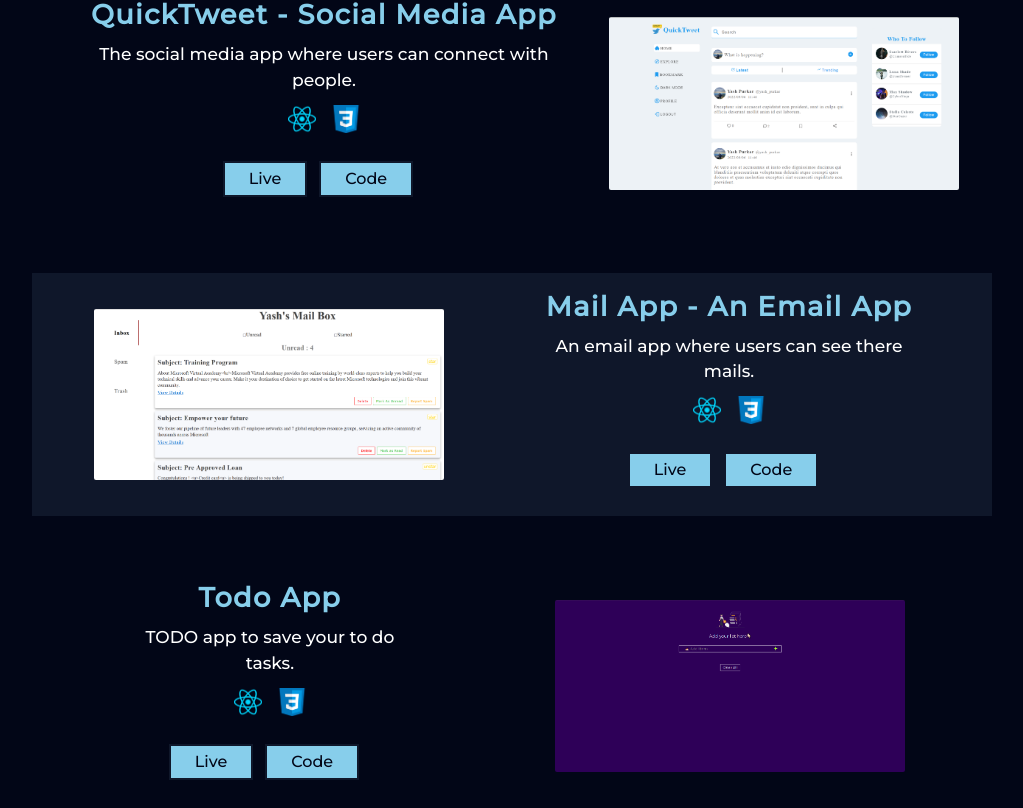
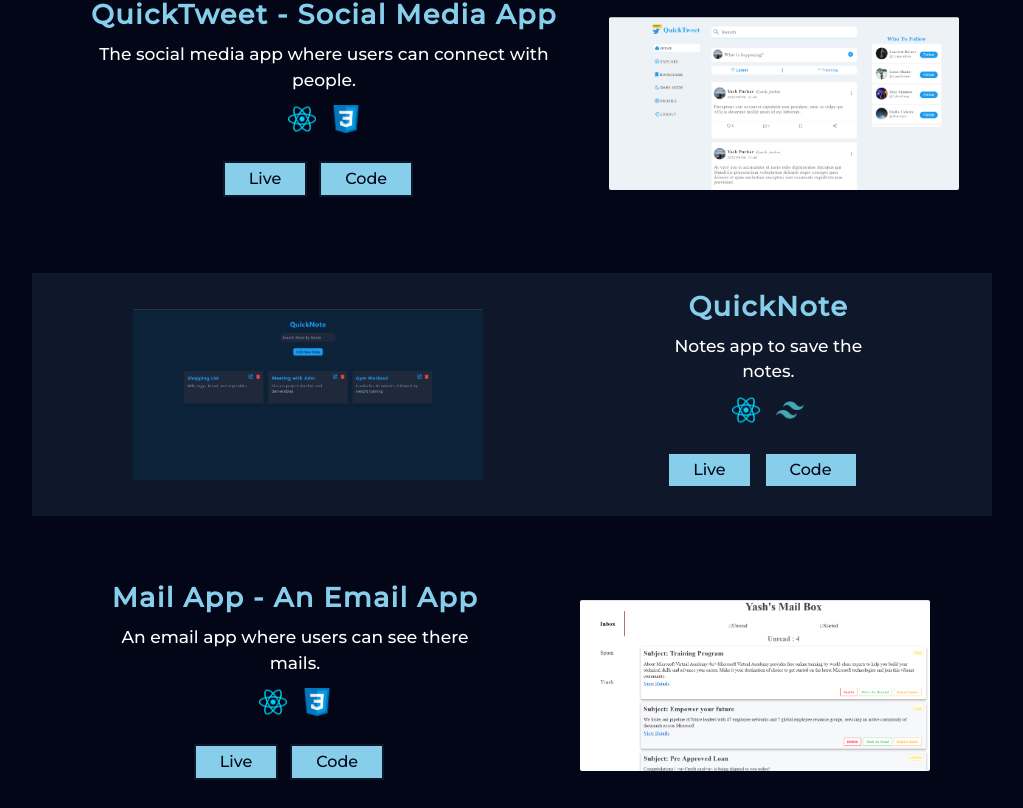
Before and after one commit to yash-purkar/react-portfolio, a React (Create React App) app: page /projects in a window 1280 px wide. Shown: the part 428-1236 px from the top of the page, without its empty margins (128-1151 px from the left). Built offline with nearby package versions, Linux system fonts and the light colour scheme; the HTML template or start-up script is replaced by a standard one.

Commit message:
docs: update

```diff
--- a/src/Datas/ProjectsData.js
+++ b/src/Datas/ProjectsData.js
@@ -1,11 +1,12 @@
 import QuickDealImg from '../assets/quickdeal-pic.png'
 import QuickTweetImg from '../assets/quicktweet-pic.png'
 import MailAppImg from '../assets/emailapp-pic.png'
-import TodoAppImg from '../assets/todo-pic.png'
+import QuickNote from '../assets/quickNote.png'
 import HTML from '../assets/html.png'
 import CSS from '../assets/css.png'
 import ReactJs from '../assets/react.png'
 import JavaScript from '../assets/javascript.png'
+import tailwindIcon from '../assets/tailwind.png'
 
 export const ProjectsData = [
   {
@@ -25,6 +26,14 @@
     sourceLink: "https://github.com/yash-purkar/QuickTweet/tree/master"
   },
   {
+    name: "QuickNote",
+    img: QuickNote,
+    description: "Notes app to save the notes.",
+    technologies: [ReactJs, tailwindIcon],
+    link: "https://quicknote-react.netlify.app/",
+    sourceLink: "https://github.com/yash-purkar/notes-app-redux"
+  },
+  {
     name: "Mail App - An Email App",
     img: MailAppImg,
     description: "An email app where users can see there mails.",
@@ -32,12 +41,4 @@
     link: "https://email-webapp.netlify.app/",
     sourceLink: "https://github.com/yash-purkar/email-app"
   },
-  {
-    name: "Todo App",
-    img: TodoAppImg,
-    description: "TODO app to save your to do tasks.",
-    technologies: [ReactJs, CSS],
-    link: "https://yashpurkar-todo-app.netlify.app/",
-    sourceLink: "https://github.com/yash-purkar/todo_app"
-  },
 ]
```
Also changed, not shown: src/assets/quickNote.png (added), src/assets/todo-pic.png (deleted).
